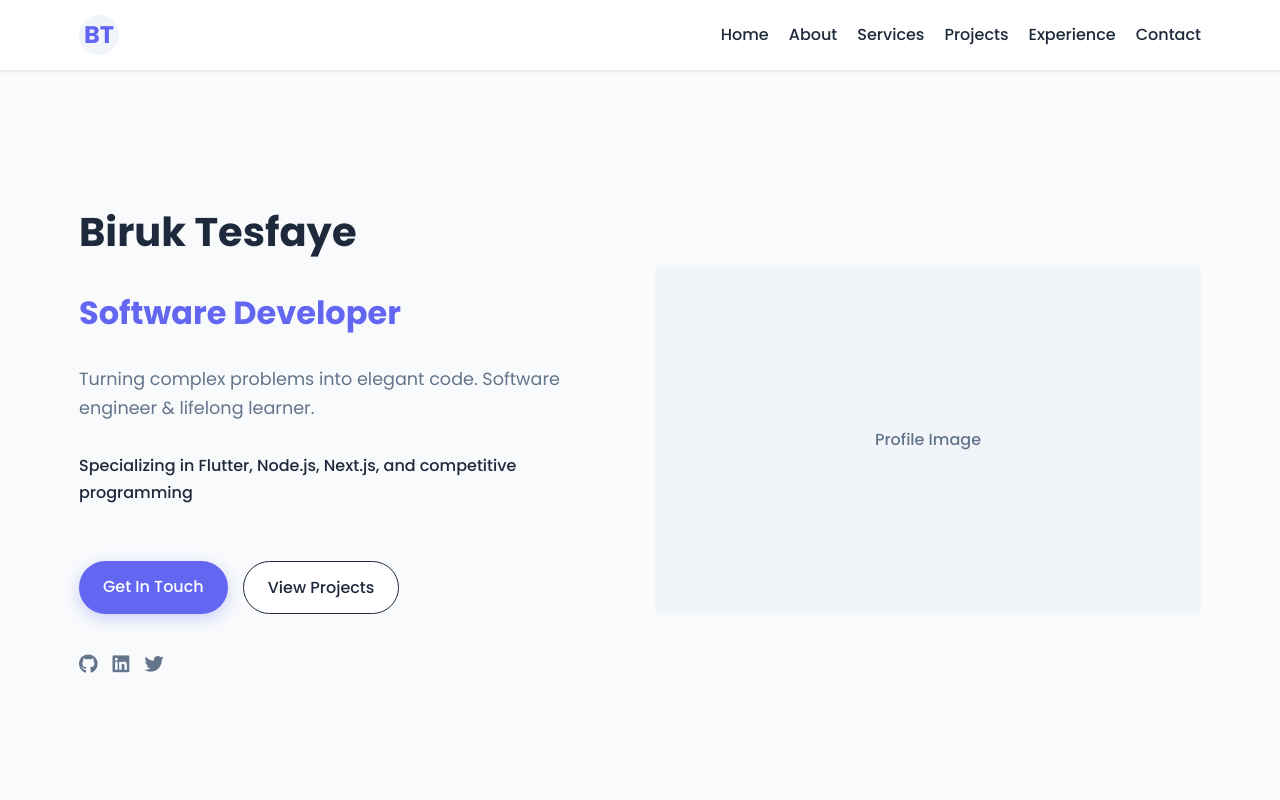
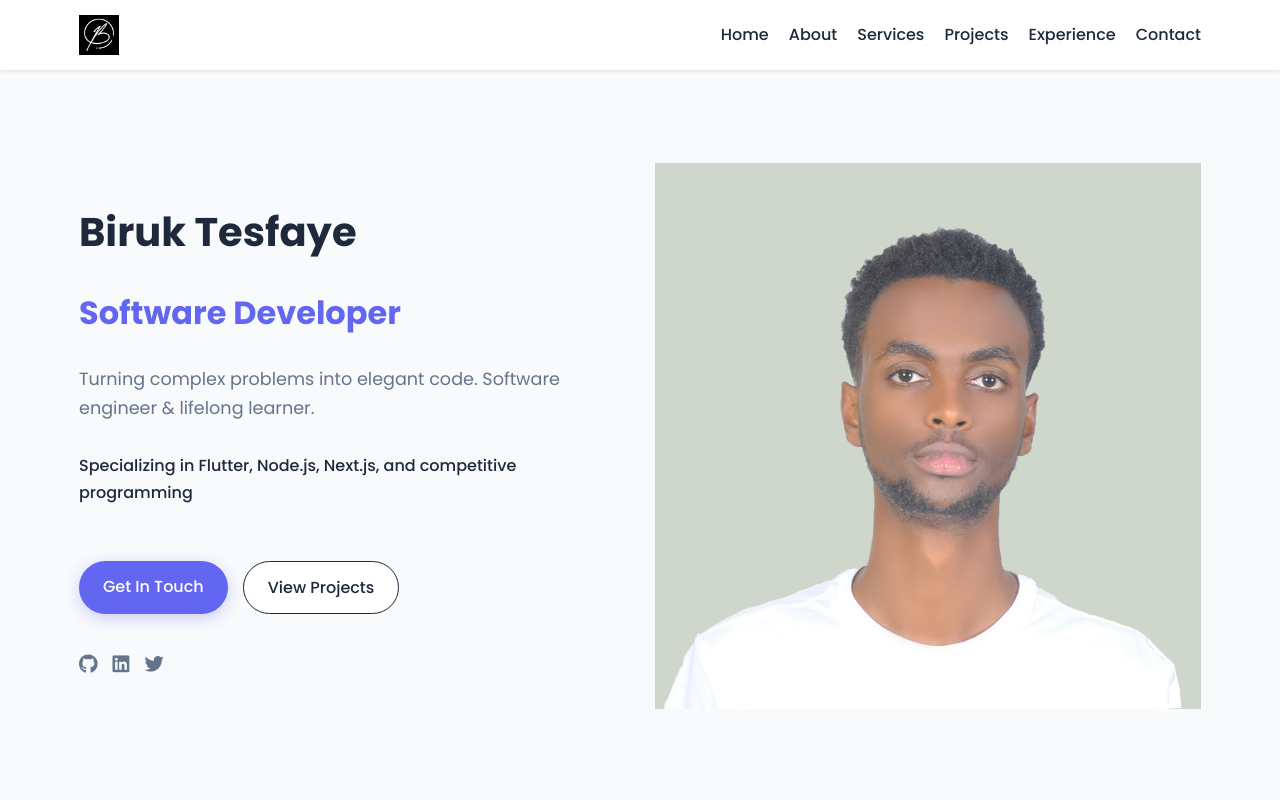
Before and after one commit to Brookt1/portfolio-web, a plain HTML site: page index.html in a window 1280 px wide. Shown: the top 800 px of the page. Drawn offline with Linux system fonts and the light colour scheme.

Commit message:
feat: add images for branding and profile to enhance visual identity

```diff
--- a/index.html
+++ b/index.html
@@ -17,7 +17,9 @@
   <body>
     <nav class="navbar">
       <div class="container">
-        <div class="logo">BT</div>
+        <div class="logo">
+          <img src="assets/images/brand.png" alt="BT Logo" />
+        </div>
         <ul class="nav-links">
           <li><a href="#home">Home</a></li>
           <li><a href="#about">About</a></li>
@@ -58,8 +60,11 @@
           </div>
         </div>
         <div class="hero-image">
-          <!-- Could be replaced with an actual image -->
-          <div class="profile-placeholder"></div>
+          <img
+            src="assets/images/profile.jpg"
+            alt="Biruk Tesfaye"
+            class="profile-image"
+          />
         </div>
       </div>
     </header>
```
Also changed, not shown: assets/images/brand.png (added), assets/images/ecom.png (added), assets/images/profile.jpg (added), assets/images/speed-chow.png (added).
